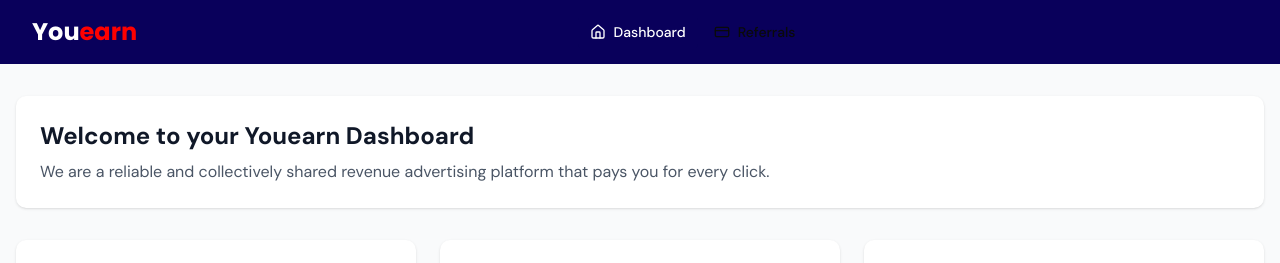
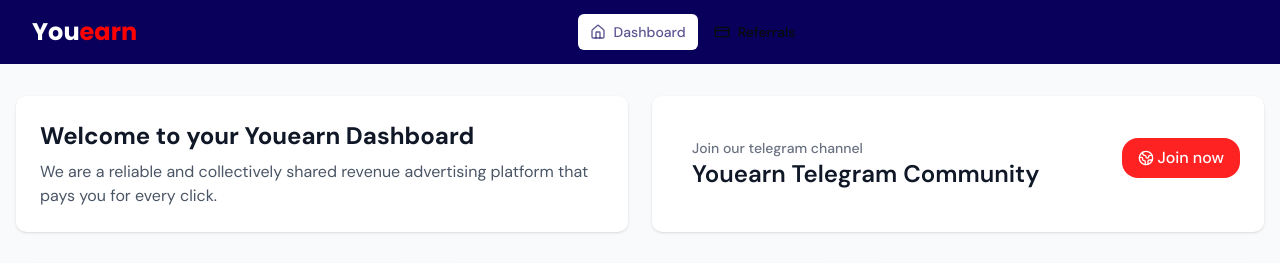
Before and after one commit to egokiemute/youearn, a Next.js app: page /profile in a window 1280 px wide. Shown: the top 263 px of the page. Built offline with nearby package versions, Linux system fonts and the light colour scheme; no server answers; the database is empty.

Commit message:
refactor(Dashboard): update active class styles and add Telegram join button

```diff
--- a/src/app/(dashboard)/profile/_component/DashboardHeader.tsx
+++ b/src/app/(dashboard)/profile/_component/DashboardHeader.tsx
@@ -26,7 +26,7 @@
       label: "Dashboard",
       activeClass:
         pathname === "/profile"
-          ? "bg-[#09005b] text-[#fff]"
+          ? "bg-[#fff] text-[#09005baa]"
           : "hover:bg-gray-50",
     },
     {
@@ -35,7 +35,7 @@
       label: "Referrals",
       activeClass:
         pathname === "/profile/referrals"
-          ? "bg-[#09005b] text-[#fff]"
+          ? "bg-[#fff] text-[#09005baa]"
           : "hover:bg-gray-50",
     },
     // {
@@ -96,12 +96,12 @@
           </div>
 
           {/* User info or mobile menu button */}
-          <div className="flex items-center">
+          <div className="flex items-center cursor-pointer">
             {user && (
-              <div className="hidden md:flex items-center space-x-3">
-                <User className="h-6 w-6 text-gray-600" />
-                <span className="text-sm text-gray-700">
-                  Welcome, {user.telegramUsername || user.email}
+              <div className="hidden md:flex items-center space-x-3 text-white">
+                <User className="h-6 w-6 text-white" />
+                <span className="text-sm text-white">
+                  {user.telegramUsername || user.email}
                 </span>
               </div>
             )}
--- a/src/app/(dashboard)/profile/page.tsx
+++ b/src/app/(dashboard)/profile/page.tsx
@@ -8,6 +8,7 @@
   ExternalLink,
   CheckCircle,
   Loader2,
+  EarthIcon,
 } from "lucide-react";
 import React, { useState, useEffect } from "react";
 
@@ -129,10 +130,17 @@
 
   const currentUserRank = getCurrentUserRank();
 
+  // Join telegram
+  const handleJoinTelegram = () => {
+    // Open Telegram channel in new tab
+    window.open("https://t.me/youearn_offers", "_blank");
+  };
+
   return (
     <div className="min-h-screen bg-gray-50">
       <div className="max-w-7xl mx-auto px-4 sm:px-6 lg:px-4 py-8">
         <div className="flex flex-col gap-8">
+          <div className="grid grid-cols-1 md:grid-cols-2 gap-6">
             {/* Welcome Header */}
             <div className="bg-white shadow rounded-lg p-6">
               <h1 className="text-2xl font-bold text-gray-900 mb-2">
@@ -142,6 +150,25 @@
                 We are a reliable and collectively shared revenue advertising
                 platform that pays you for every click.
               </p>
+            </div>
+            {/* Join Telegram */}
+            <button onClick={handleJoinTelegram} className="bg-white shadow rounded-lg p-6 cursor-pointer">
+              <div className="flex justify-between items-start">
+
+                <div className="text-start ml-4">
+                  <p className="text-sm font-medium text-gray-500">
+                    Join our telegram channel
+                  </p>
+                  <p className="text-2xl font-semibold text-gray-900">
+                    Youearn Telegram Community
+                  </p>
+                </div>
+                <div className="bg-[#fe0000dd] text-[#fff] flex gap-1 items-center font-sans font-medium rounded-2xl px-4 py-2 flex-shrink-0">
+                  <EarthIcon className="h-4 w-4 text-[#fff]" />
+                  Join now
+                </div>
+              </div>
+            </button>
           </div>
 
           {/* Stats Overview */}
```
Lines whose indentation alone changed are shown as unchanged.
